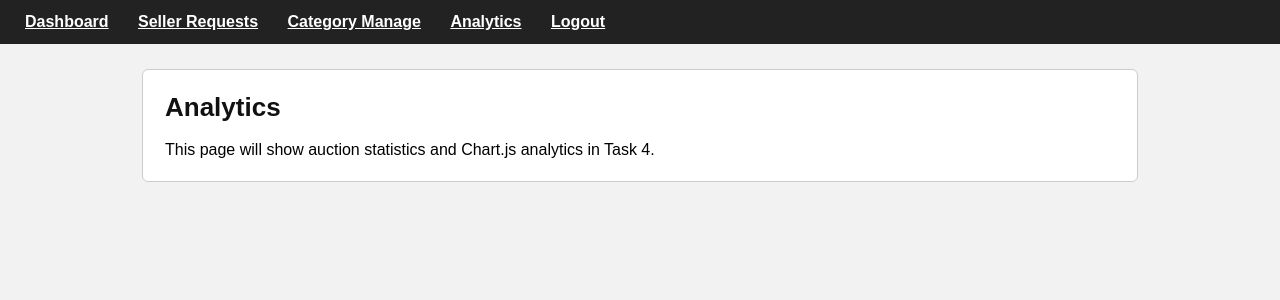
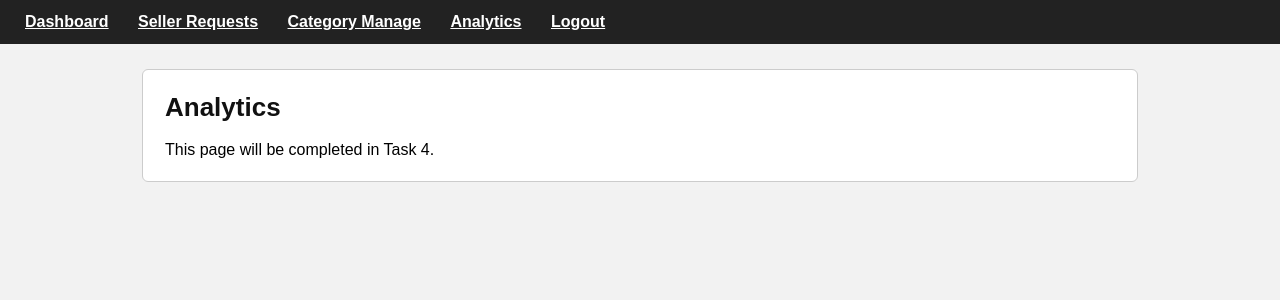
Before and after one commit to Noobie33/WebTechProject_G9, a PHP site: page /View/AdminDashboard.php in a window 1280 px wide. Shown: the top 300 px of the page. Run offline with PHP 8.4, Linux system fonts and the light colour scheme; the visitor is signed in with stand-in values (Sample User, id 1).

Commit message:
small fix

```diff
--- a/View/AdminDashboard.php
+++ b/View/AdminDashboard.php
@@ -27,7 +27,7 @@ if($_SESSION["role"]!="admin")
         <div class="box">
             <?php
                 echo "<h1>Analytics</h1>";
-                echo "This page will show auction statistics and Chart.js analytics in Task 4.";
+                echo "This page will be completed in Task 4.";
             ?>
         </div>
     </body>
```
